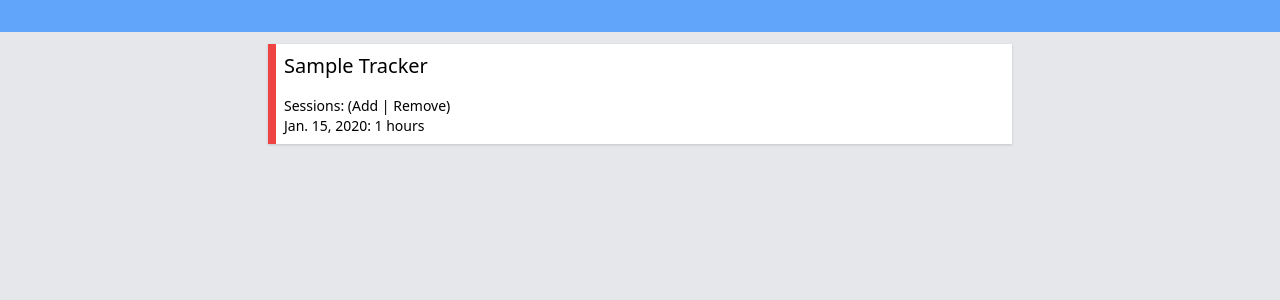
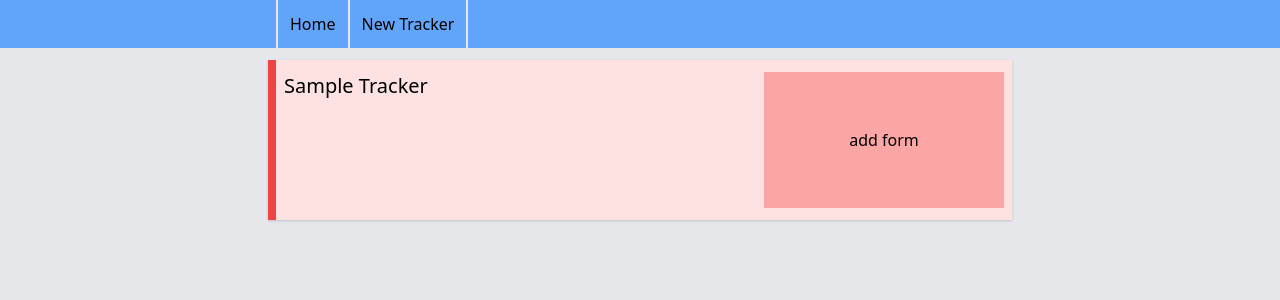
Before and after one commit to mooja/metrics_tracker, a Django app: page / in a window 1280 px wide. Shown: the top 300 px of the page. Run offline with Django 3.2, Linux system fonts and the light colour scheme; tables that the repository leaves empty hold one stand-in row (values such as "Sample post").

Commit message:
Added new tracker functionality

```diff
--- a/metrics_tracker/urls.py
+++ b/metrics_tracker/urls.py
@@ -14,10 +14,10 @@ Including another URLconf
     2. Add a URL to urlpatterns:  path('blog/', include('blog.urls'))
 """
 from django.urls import path
-from tracker.views import index, tracker_detail, tracker_list
+from tracker import views
 
 urlpatterns = [
-    path('', index),
-    path('tracker/', tracker_list),
-    path('tracker/<int:id>/', tracker_detail)
+    path('', views.index, name='home'),
+    path('tracker/', views.tracker_detail, name='add_tracker'),
+    path('tracker/<int:id>/', views.tracker_detail, name='view_tracker')
 ]
--- a/templates/base.html
+++ b/templates/base.html
@@ -18,7 +18,22 @@
 </head>
 
 <body class="bg-gray-200">
-  <div class="top w-full h-8 bg-blue-400"></div>
+  <div class="top w-full bg-blue-400">
+    <nav class="w-3/5 m-auto px-5">
+      <ul class="h-12 flex flex-row items-center content-center">
+        <li class="flex-initial h-full border-gray-200 border-r-2 border-l-2 p-3">
+          <a href="{% url 'home' %}">
+            Home
+          </a>
+        </li>
+        <li class="flex-initial h-full border-gray-200 border-r-2 p-3">
+          <a href="{% url 'add_tracker' %}">
+            New Tracker
+          </a>
+        </li>
+      </ul>
+    </nav>
+  </div>
   {% if messages %}
   <ul class="messages w-full bg-yellow-400 p-5 text-lg">
       {% for message in messages %}
--- a/templates/index.html
+++ b/templates/index.html
@@ -1,27 +1,27 @@
 {% extends "base.html" %} {% block title %} metrics tracker {% endblock title %}
+{% block content %}
 
-{% block content %}
-    {% for tracker in trackers %}
-    <div class="tracker m-1 p-2 flex-auto bg-white border-{% cycle 'red' 'green' 'blue' 'red' 'pink' %}-500 border-l-8 shadow">
-      <h3 class="name text-xl capitalize mb-2">
-        {{ tracker.name }}
-      </h3>
+{% for tracker in trackers %}
+<div class="w-1/3 h-40 m-1 py-3 px-2 flex-auto
+    bg-{% cycle 'red' 'green' 'blue' 'yellow' 'pink' %}-100
+    border-{% cycle 'red' 'green' 'blue' 'yellow' 'pink' %}-500
+    border-l-8 shadow flex flex-row flex-nowrap">
 
-      {% if tracker.hours_this_week %}
-      <div class="hours-this-week">
-        <span class="text-4xl">{{ tracker.hours_this_week }}</span> hours this week
-      </div>
-      {% endif %}
+  <div class="info w-2/3">
+    <h3 class="name text-xl capitalize mb-1">{{ tracker.name }}</h3>
 
-      <div class="records mt-4 text-sm">
-        <ul>
-          Sessions: (Add | Remove)
-          {% for record in tracker.records.all %}
-          <li>{{ record.date }}: {{ record.num_hours }} hours</li>
-          {% endfor %}
-        </li>
-      </div>
+    {% if tracker.hours_this_week %}
+    <p class="hours-this-week my-4">
+      <span class="text-4xl">{{ tracker.hours_this_week }}</span> hours this
+      week
+    </p>
+    <p class="text-sm"><a href="{% url 'view_tracker' tracker.id %}">Sessions</a></p>
+    {% endif %}
 
-    </div>
-    {% endfor %}
-{% endblock content %}
+  </div>
+  <div class="w-1/3 flex flex-row text-center justify-center content-center items-center bg-{% cycle 'red' 'green' 'blue' 'yellow' 'pink' %}-300 ">
+  add form
+
+  </div>
+</div>
+{% endfor %} {% endblock content %}
--- a/tracker/forms.py
+++ b/tracker/forms.py
@@ -5,10 +5,10 @@ from .models import Tracker, Record
 class TrackerForm(forms.ModelForm):
     class Meta:
         model = Tracker
-        fields = ("id", "name",)
+        fields = ("id", "name", "tracker_type")
 
 
 class RecordForm(forms.ModelForm):
     class Meta:
         model = Record
-        fields = ("date", "num_hours",)
+        fields = ("num_hours",)
--- a/tracker/views.py
+++ b/tracker/views.py
@@ -1,5 +1,5 @@
-from django.shortcuts import render
-from django.http import HttpResponse
+from django.shortcuts import render, reverse
+from django.http import HttpResponse, HttpResponseRedirect
 from django.contrib import messages
 from django.shortcuts import get_object_or_404, get_list_or_404
 
@@ -13,7 +13,7 @@ def index(request):
 
 
 def record_detail(request):
-    if request.method == 'POST':
+    if request.method == "POST":
         form = RecordForm(request.POST)
         if form.is_valid():
             return HttpResponse("Form submittion succesful.")
@@ -22,24 +22,21 @@ def record_detail(request):
 
 
 def tracker_detail(request, id=None):
-    if request.method == 'POST':
+    if id:
+        tracker = get_object_or_404(Tracker, id=id)
+        form = TrackerForm(request.POST, instance=tracker)
+    else:
         form = TrackerForm(request.POST)
+        tracker = None
+
+    if request.method == "POST":
         if form.is_valid():
-            tracker = Tracker(form.cleaned_data)
-            tracker.save()
-            return HttpResponse("Form submittion succesful.")
-        return render(request, "tracker/tracker_detail.html", {'form': form})
+            form.save()
+            return HttpResponseRedirect(reverse('home'))
 
-    else:
-        if id:
-            tracker = get_object_or_404(Tracker, id=id)
-        else:
-            tracker = Tracker()
+    return render(
+        request, "tracker/tracker_detail.html", {"form": form, "tracker": tracker}
+    )
 
-        form = TrackerForm(instance=tracker)
-        return render(request, "tracker/tracker_detail.html", {'form': form})
-
-
-def tracker_list(request):
-    trackers = Tracker.objects.all()
-    return render(request, "tracker/tracker_list.html", {"trackers": trackers})
+def tracker_delete(request, id):
+    pass
```
Also changed, not shown: templates/tracker/tracker_detail.html (+8 -7 lines).
